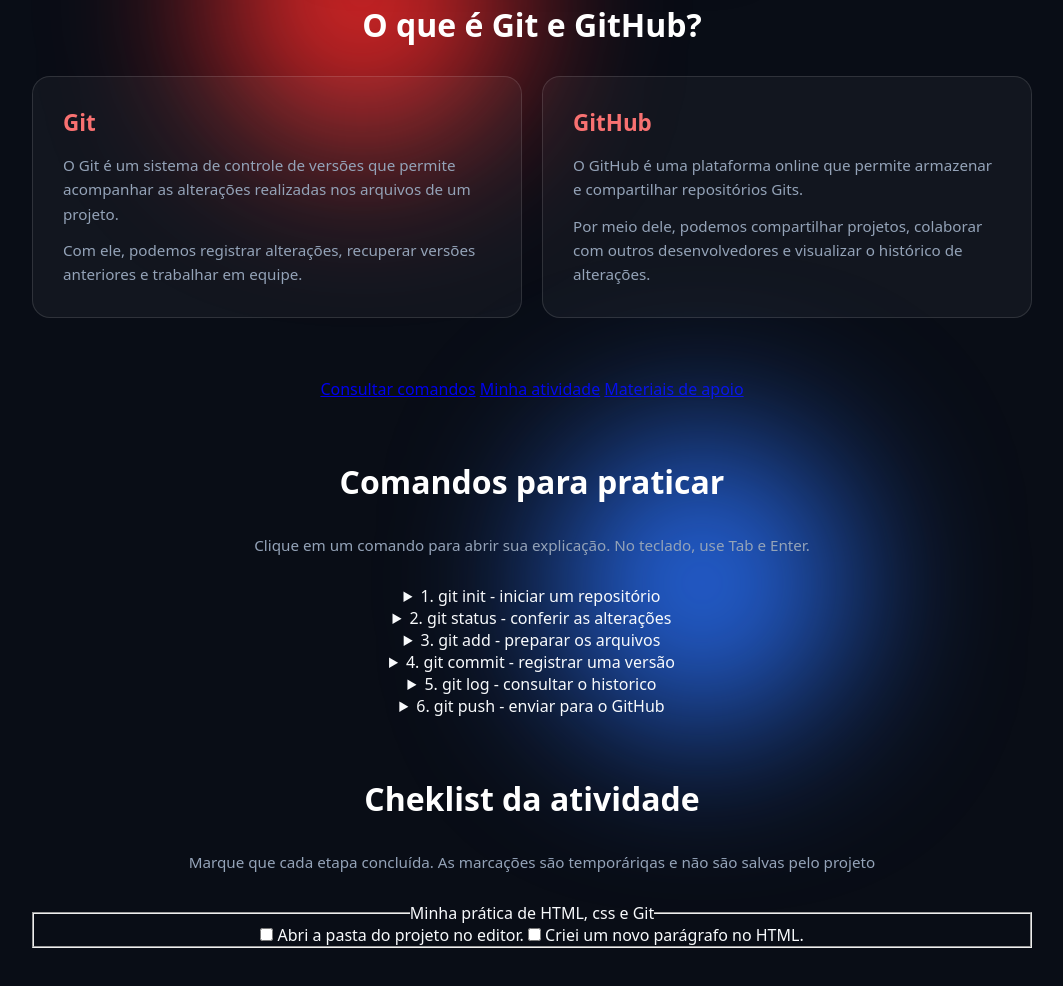
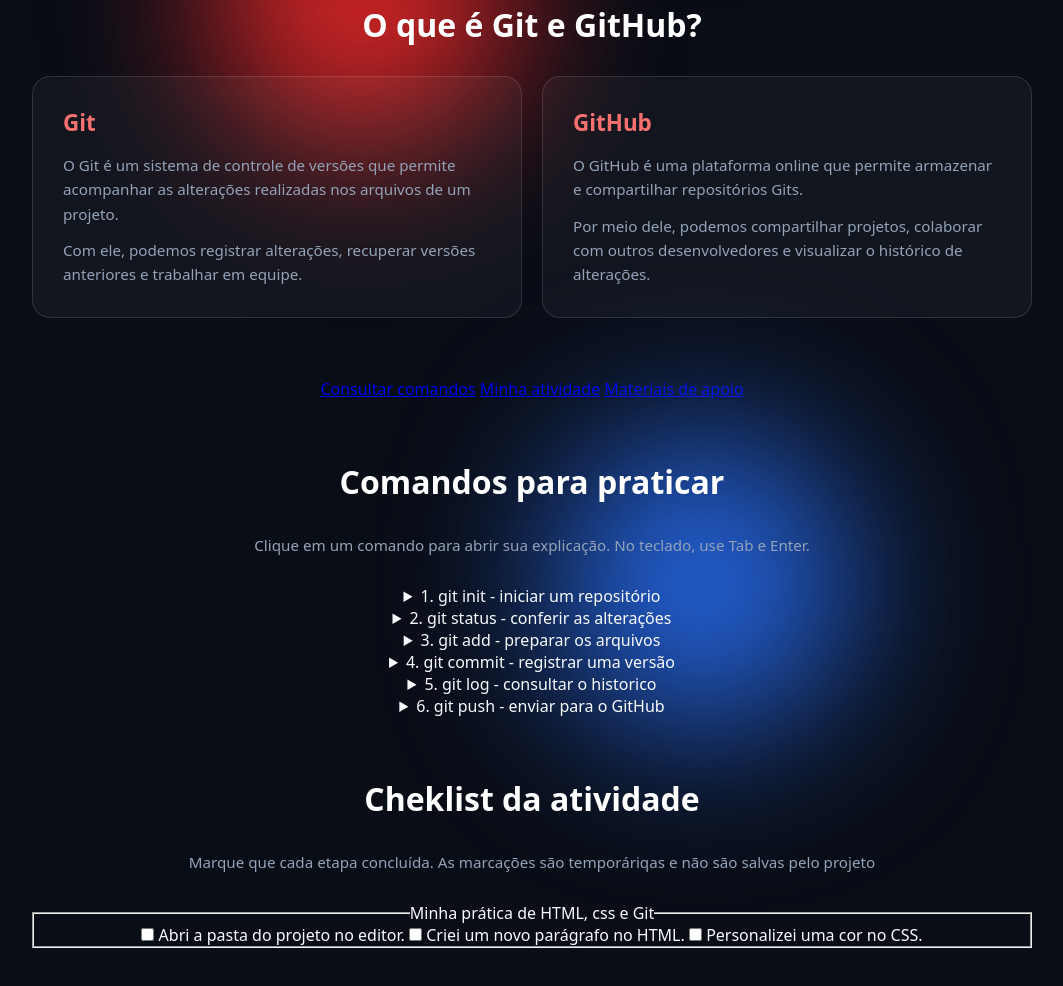
Before and after one commit to yLord1/Aula-git-, a plain HTML site: page index.html in a window 1280 px wide. Shown: the part 449-1435 px from the top of the page, without its empty margins (108-1171 px from the left). Drawn offline with Linux system fonts and the light colour scheme.

Commit message:
fiz o terceiro label

```diff
--- a/index.html
+++ b/index.html
@@ -114,6 +114,7 @@
                 o Label permite marcar  a caixa clicando também no texto-->
                  <label><input type="checkbox"> <span>Abri a pasta do projeto no editor.</span></label>
                <label><input type="checkbox"> <span>Criei um novo parágrafo no HTML.</span></label>
+                <label><input type="checkbox"> <span>Personalizei uma cor no CSS.</span></label>
 
 
              </fieldset>
```
